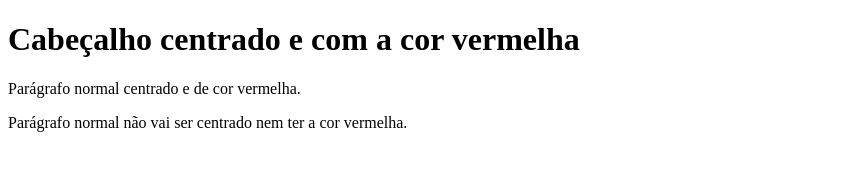
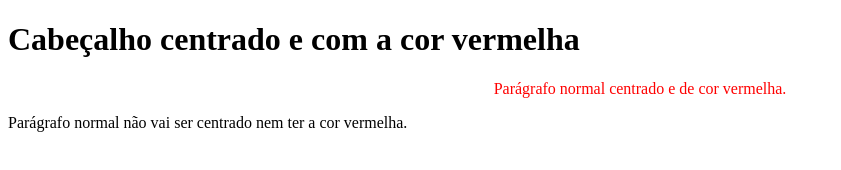
Before and after one commit to Filipe11233/2.4, a plain HTML site: page index.html in a window 1280 px wide. Shown: the whole page, without its empty margins (0-841 px from the left). Drawn offline with Linux system fonts and the light colour scheme.

Commit message:
Update index.html

```diff
--- a/index.html
+++ b/index.html
@@ -3,8 +3,7 @@
     <head>
 	    <title>PT06 - EX4</title>
         <meta charset="UTF-8">
-        <link rel="stylesheet" href="css/main.css">
-        <link rel="stylesheet" href="css/styles4.css">
+        <link rel="stylesheet" href="styles.css">
     </head>
     <body>
         <h1 class="centro">Cabeçalho centrado e com a cor vermelha</h1>
```
